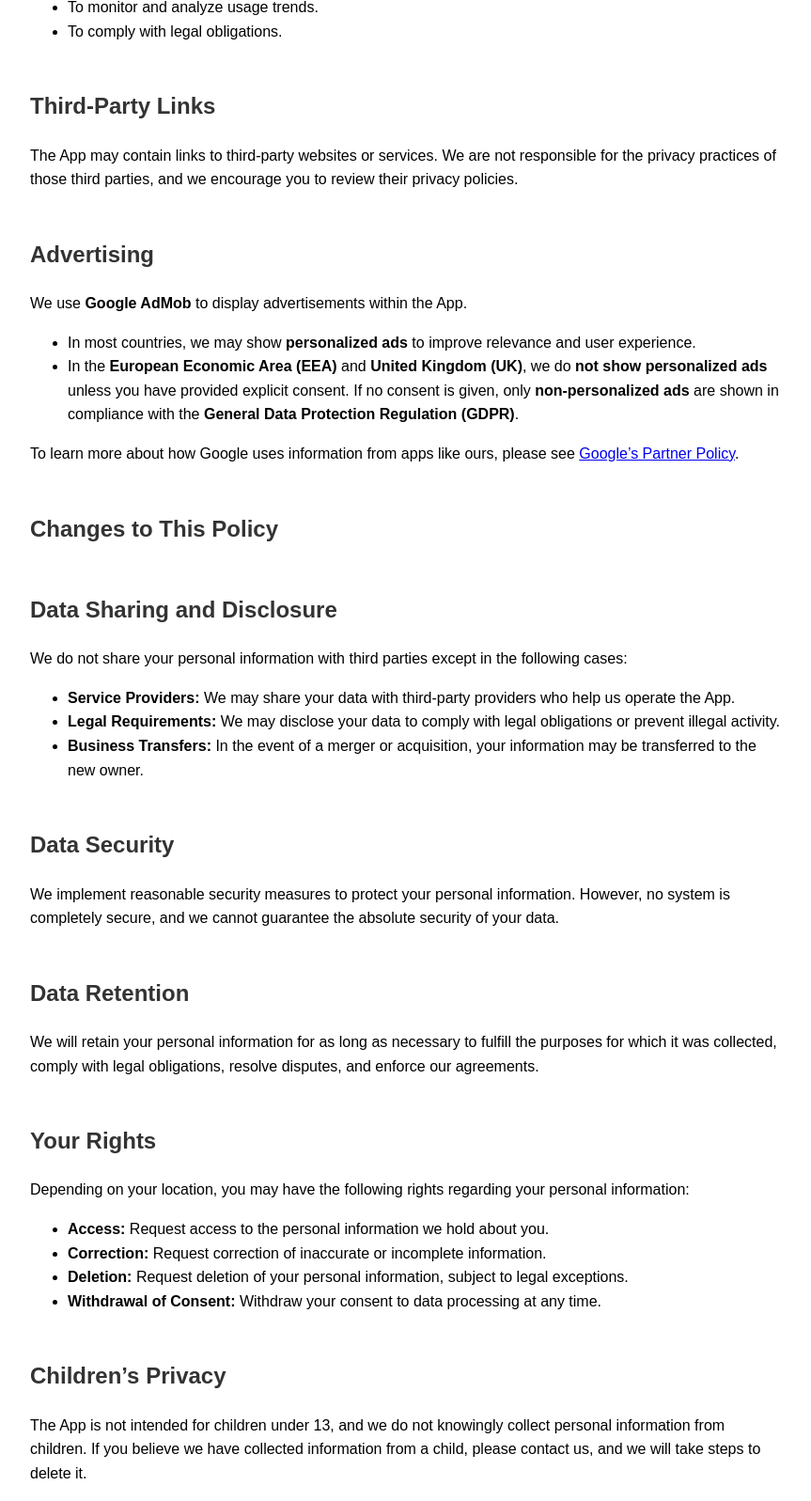
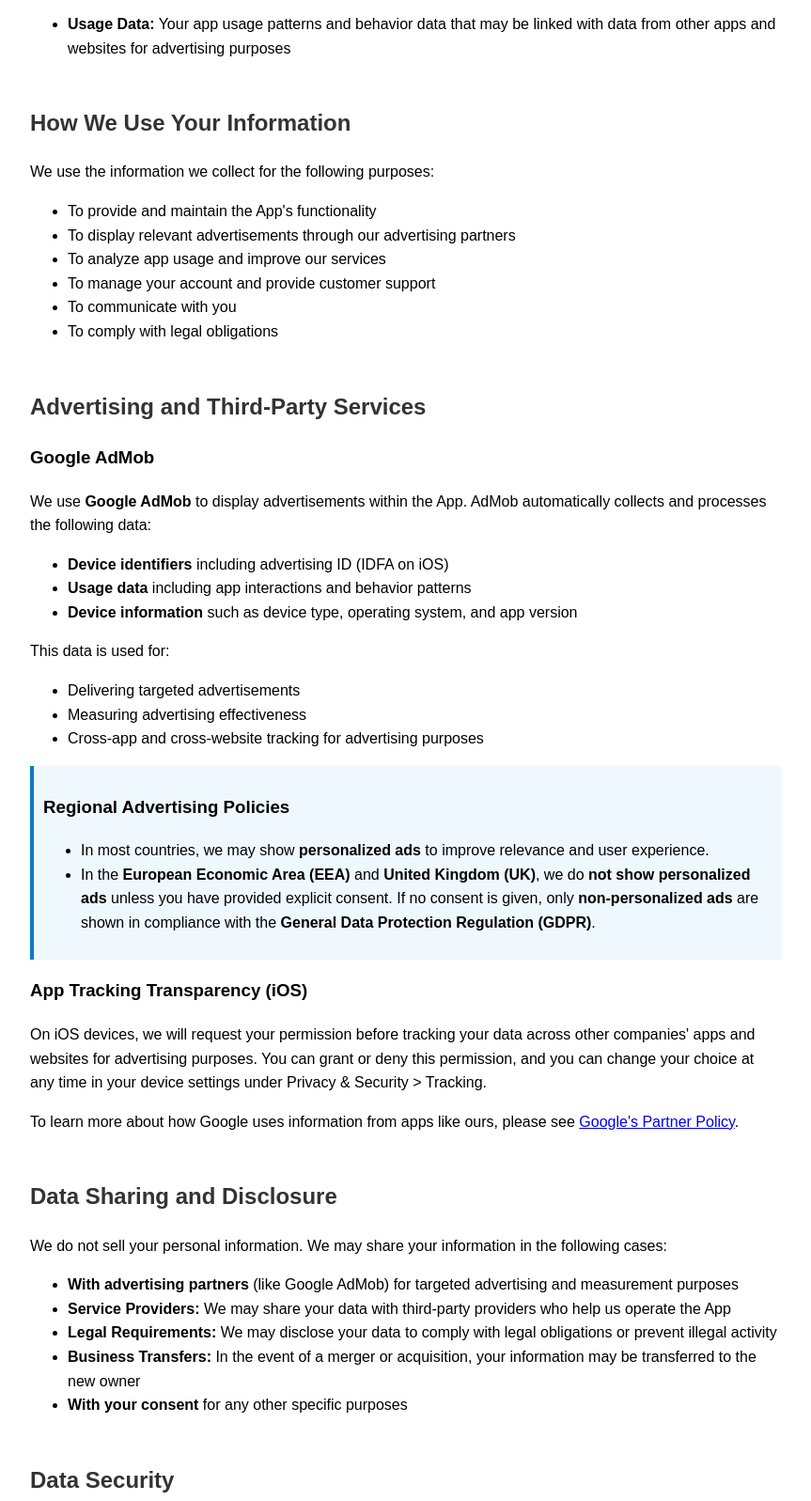
Before and after one commit to deda9/Newsak-Privacy, a plain HTML site: page index.html in a window 1280 px wide. Shown: the part 703-2300 px from the top of the page at 94% size, without its empty margins (208-1071 px from the left). Drawn offline with Linux system fonts and the light colour scheme.

Commit message:
Update index.html

```diff
--- a/index.html
+++ b/index.html
@@ -19,69 +19,114 @@
             margin-top: 2em;
             color: #333;
         }
+        .highlight {
+            background-color: #f0f8ff;
+            padding: 10px;
+            border-left: 4px solid #007acc;
+            margin: 15px 0;
+        }
     </style>
 </head>
 <body>
 
     <h1>Privacy Policy</h1>
+    <p style="text-align: center; color: #666;"><strong>Last Updated:</strong> June 23, 2025</p>
 
     <h2>Introduction</h2>
     <p>At Newsak, we value your privacy and are committed to protecting your personal information. This Privacy Policy explains how we collect, use, and safeguard your data when you use our mobile application Newsak. By using the App, you agree to the terms of this Privacy Policy.</p>
 
     <h2>Information We Collect</h2>
     <p>We may collect the following types of information when you use the App:</p>
+
+    <h3>Data Linked to Your Identity</h3>
     <ul>
-        <li><strong>Personal Information:</strong> Information such as your name, email address.</li>
-        <li><strong>Usage Data:</strong> Information about your interaction with the App, such as the pages you visit and time spent.</li>
+        <li><strong>Identifiers:</strong> Device identifiers, advertising identifiers (such as IDFA on iOS), and other unique identifiers assigned to your device</li>
+        <li><strong>Usage Data:</strong> Information about how you interact with the App, including pages viewed, time spent in the app, app features used, and in-app actions</li>
+        <li><strong>Personal Information:</strong> Information such as your name, email address (if provided)</li>
+    </ul>
+
+    <h3>Data Used to Track You</h3>
+    <ul>
+        <li><strong>Usage Data:</strong> Your app usage patterns and behavior data that may be linked with data from other apps and websites for advertising purposes</li>
     </ul>
 
     <h2>How We Use Your Information</h2>
     <p>We use the information we collect for the following purposes:</p>
     <ul>
-        <li>To provide and improve the App’s functionality.</li>
-        <li>To manage your account and provide customer support.</li>
-        <li>To communicate with you.</li>
-        <li>To monitor and analyze usage trends.</li>
-        <li>To comply with legal obligations.</li>
+        <li>To provide and maintain the App's functionality</li>
+        <li>To display relevant advertisements through our advertising partners</li>
+        <li>To analyze app usage and improve our services</li>
+        <li>To manage your account and provide customer support</li>
+        <li>To communicate with you</li>
+        <li>To comply with legal obligations</li>
     </ul>
 
-    <h2>Third-Party Links</h2>
-    <p>The App may contain links to third-party websites or services. We are not responsible for the privacy practices of those third parties, and we encourage you to review their privacy policies.</p>
+    <h2>Advertising and Third-Party Services</h2>
 
-    <h2>Advertising</h2>
-    <p>We use <strong>Google AdMob</strong> to display advertisements within the App.</p>
+    <h3>Google AdMob</h3>
+    <p>We use <strong>Google AdMob</strong> to display advertisements within the App. AdMob automatically collects and processes the following data:</p>
     <ul>
-        <li>In most countries, we may show <strong>personalized ads</strong> to improve relevance and user experience.</li>
-        <li>In the <strong>European Economic Area (EEA)</strong> and <strong>United Kingdom (UK)</strong>, we do <strong>not show personalized ads</strong> unless you have provided explicit consent. If no consent is given, only <strong>non-personalized ads</strong> are shown in compliance with the <strong>General Data Protection Regulation (GDPR)</strong>.</li>
+        <li><strong>Device identifiers</strong> including advertising ID (IDFA on iOS)</li>
+        <li><strong>Usage data</strong> including app interactions and behavior patterns</li>
+        <li><strong>Device information</strong> such as device type, operating system, and app version</li>
     </ul>
-    <p>To learn more about how Google uses information from apps like ours, please see <a href="https://policies.google.com/technologies/partner-sites" target="_blank">Google’s Partner Policy</a>.</p>
 
-    <h2>Changes to This Policy</h2>
+    <p>This data is used for:</p>
+    <ul>
+        <li>Delivering targeted advertisements</li>
+        <li>Measuring advertising effectiveness</li>
+        <li>Cross-app and cross-website tracking for advertising purposes</li>
+    </ul>
+
+    <div class="highlight">
+        <h3>Regional Advertising Policies</h3>
+        <ul>
+            <li>In most countries, we may show <strong>personalized ads</strong> to improve relevance and user experience.</li>
+            <li>In the <strong>European Economic Area (EEA)</strong> and <strong>United Kingdom (UK)</strong>, we do <strong>not show personalized ads</strong> unless you have provided explicit consent. If no consent is given, only <strong>non-personalized ads</strong> are shown in compliance with the <strong>General Data Protection Regulation (GDPR)</strong>.</li>
+        </ul>
+    </div>
+
+    <h3>App Tracking Transparency (iOS)</h3>
+    <p>On iOS devices, we will request your permission before tracking your data across other companies' apps and websites for advertising purposes. You can grant or deny this permission, and you can change your choice at any time in your device settings under Privacy & Security > Tracking.</p>
+
+    <p>To learn more about how Google uses information from apps like ours, please see <a href="https://policies.google.com/technologies/partner-sites" target="_blank">Google's Partner Policy</a>.</p>
 
     <h2>Data Sharing and Disclosure</h2>
-    <p>We do not share your personal information with third parties except in the following cases:</p>
+    <p>We do not sell your personal information. We may share your information in the following cases:</p>
     <ul>
-        <li><strong>Service Providers:</strong> We may share your data with third-party providers who help us operate the App.</li>
-        <li><strong>Legal Requirements:</strong> We may disclose your data to comply with legal obligations or prevent illegal activity.</li>
-        <li><strong>Business Transfers:</strong> In the event of a merger or acquisition, your information may be transferred to the new owner.</li>
+        <li><strong>With advertising partners</strong> (like Google AdMob) for targeted advertising and measurement purposes</li>
+        <li><strong>Service Providers:</strong> We may share your data with third-party providers who help us operate the App</li>
+        <li><strong>Legal Requirements:</strong> We may disclose your data to comply with legal obligations or prevent illegal activity</li>
+        <li><strong>Business Transfers:</strong> In the event of a merger or acquisition, your information may be transferred to the new owner</li>
+        <li><strong>With your consent</strong> for any other specific purposes</li>
     </ul>
 
     <h2>Data Security</h2>
     <p>We implement reasonable security measures to protect your personal information. However, no system is completely secure, and we cannot guarantee the absolute security of your data.</p>
 
     <h2>Data Retention</h2>
-    <p>We will retain your personal information for as long as necessary to fulfill the purposes for which it was collected, comply with legal obligations, resolve disputes, and enforce our agreements.</p>
+    <p>We will retain your personal information for as long as necessary to fulfill the purposes for which it was collected, comply with legal obligations, resolve disputes, and enforce our agreements. Advertising partners may retain data according to their own retention policies.</p>
 
-    <h2>Your Rights</h2>
+    <h2>Your Privacy Rights</h2>
     <p>Depending on your location, you may have the following rights regarding your personal information:</p>
     <ul>
-        <li><strong>Access:</strong> Request access to the personal information we hold about you.</li>
-        <li><strong>Correction:</strong> Request correction of inaccurate or incomplete information.</li>
-        <li><strong>Deletion:</strong> Request deletion of your personal information, subject to legal exceptions.</li>
-        <li><strong>Withdrawal of Consent:</strong> Withdraw your consent to data processing at any time.</li>
+        <li><strong>Access:</strong> Request access to the personal information we hold about you</li>
+        <li><strong>Correction:</strong> Request correction of inaccurate or incomplete information</li>
+        <li><strong>Deletion:</strong> Request deletion of your personal information, subject to legal exceptions</li>
+        <li><strong>Restriction of processing:</strong> Request that we limit how we use your data</li>
+        <li><strong>Data portability:</strong> Request a copy of your data in a portable format</li>
+        <li><strong>Objection to processing:</strong> Object to certain types of data processing</li>
+        <li><strong>Withdrawal of Consent:</strong> Withdraw your consent to data processing at any time</li>
     </ul>
 
-    <h2>Children’s Privacy</h2>
+    <h3>Opting Out of Targeted Advertising</h3>
+    <ul>
+        <li><strong>iOS:</strong> You can limit ad tracking in Settings > Privacy & Security > Apple Advertising</li>
+        <li><strong>Device Settings:</strong> You can reset your advertising ID or opt out of personalized ads in your device settings</li>
+        <li><strong>Google:</strong> Visit <a href="https://adssettings.google.com/" target="_blank">Google Ad Settings</a> to manage your ad preferences</li>
+    </ul>
+
+    <h2>Children's Privacy</h2>
     <p>The App is not intended for children under 13, and we do not knowingly collect personal information from children. If you believe we have collected information from a child, please contact us, and we will take steps to delete it.</p>
 
     <h2>Third-Party Links</h2>
@@ -93,5 +138,8 @@
     <h2>Contact Us</h2>
     <p>If you have any questions or concerns about this Privacy Policy, please contact us at <a href="mailto:Newsak.app@gmail.com">Newsak.app@gmail.com</a>.</p>
 
+    <hr style="margin-top: 40px; border: none; border-top: 1px solid #ddd;">
+    <p style="text-align: center; color: #666; font-size: 0.9em;"><em>This privacy policy is designed to comply with applicable privacy laws including GDPR, CCPA, and Apple's App Store requirements.</em></p>
+
 </body>
 </html>
```
